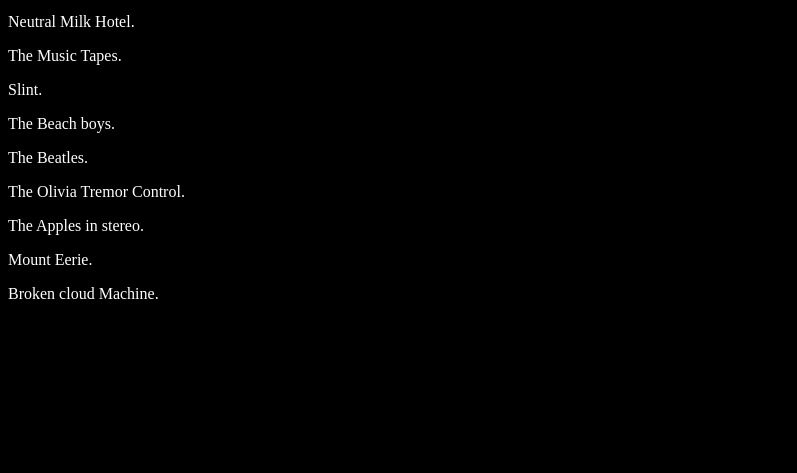
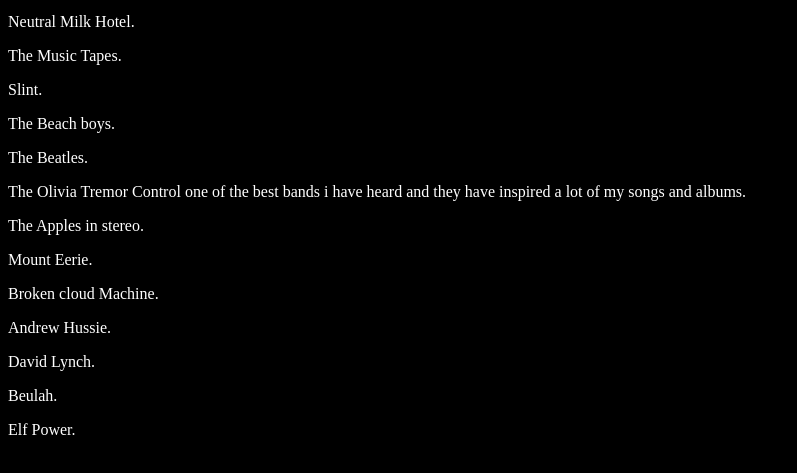
Before and after one commit to oleytterdahl/winternight, a plain HTML site: page Inspirations.html in a window 1280 px wide. Shown: the part 127-600 px from the top of the page, without its empty margins (0-797 px from the left). Drawn offline with Linux system fonts and the light colour scheme.

Commit message:
Update Inspirations.html

```diff
--- a/Inspirations.html
+++ b/Inspirations.html
@@ -25,10 +25,13 @@ title style="color:white;">Musical inspirations</title>
 <p style="color:white;">Slint.</p>
 <p style="color:white;">The Beach boys.</p>
 <p style="color:white;">The Beatles.</p>
-<p style="color:white;">The Olivia Tremor Control.</p>
+<p style="color:white;">The Olivia Tremor Control one of the best bands i have heard and they have inspired a lot of my songs and albums.</p>
 <p style="color:white;">The Apples in stereo.</p>
 <p style="color:white;">Mount Eerie.</p>
 <p style="color:white;">Broken cloud Machine.</p>
-
+<p style="color:white;">Andrew Hussie.</p>
+<p style="color:white;">David Lynch.</p>
+<p style="color:white;">Beulah.</p>
+<p style="color:white;">Elf Power.</p>
 </body>
 </html>
```
